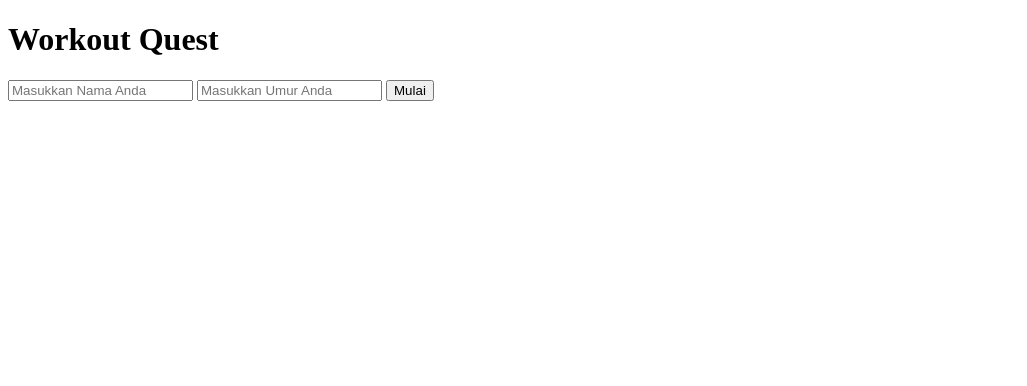
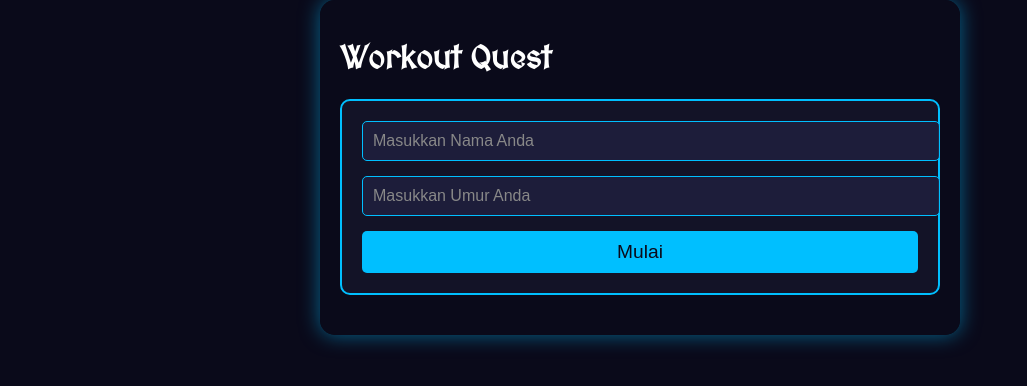
Before and after one commit to allucallu/workout-quest, a plain HTML site: page index.html in a window 1280 px wide. Shown: the whole page, without its empty margins (0-1027 px from the left). Drawn offline with Linux system fonts and the light colour scheme.

Commit message:
Update index.html

```diff
--- a/index.html
+++ b/index.html
@@ -4,7 +4,8 @@
     <meta charset="UTF-8">
     <meta name="viewport" content="width=device-width, initial-scale=1.0">
     <title>Workout Quest</title>
-    <link rel="stylesheet" href="styles.css">
+    <link rel="stylesheet" href="style.css">
+    <link href="https://fonts.googleapis.com/css2?family=MedievalSharp&display=swap" rel="stylesheet">
 </head>
 <body>
     <div class="container">
```
